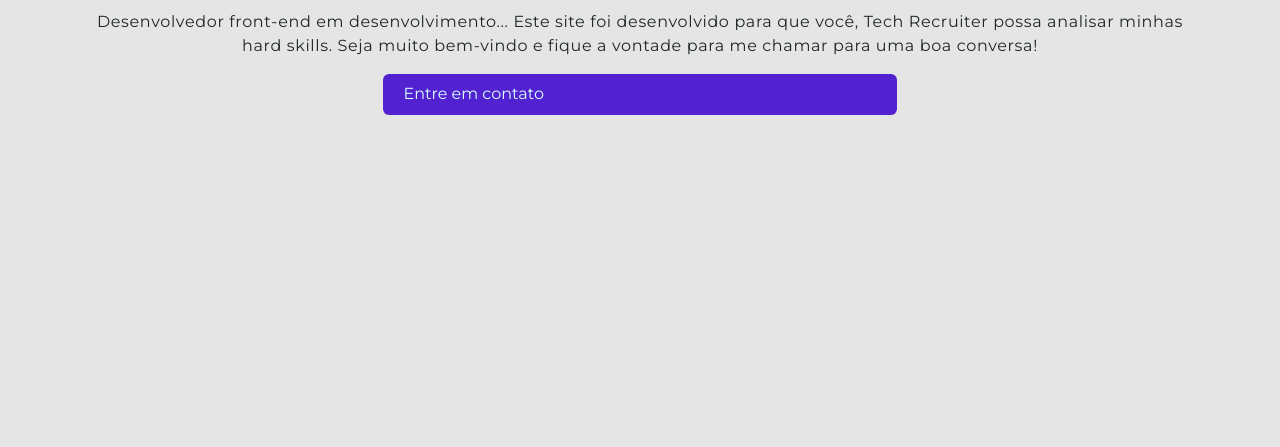
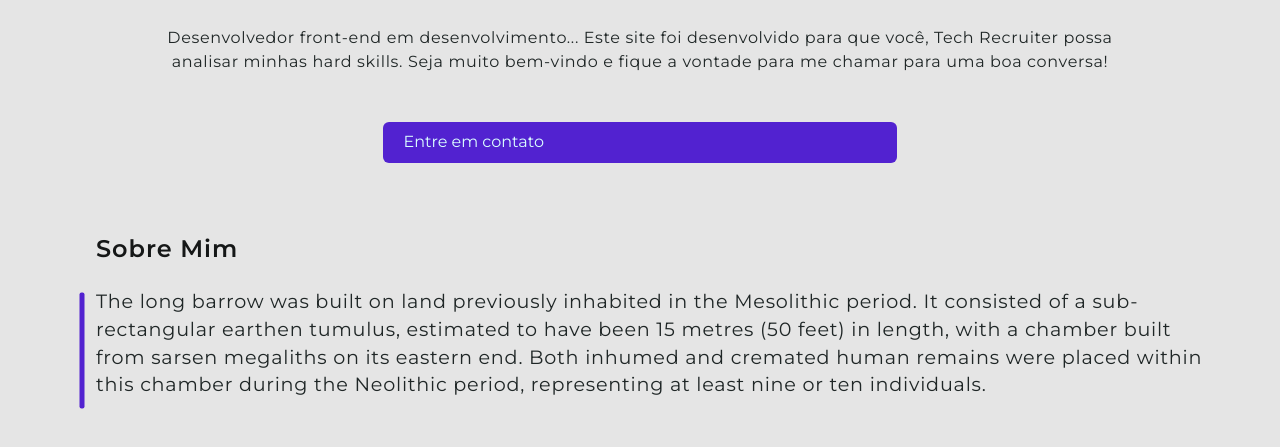
Before and after one commit to pscarano1103/Meu_portifolio, a plain HTML site: page index.html in a window 1280 px wide. Shown: the part 1090-1537 px from the top of the page. Before the commit the page ends 1205 px from the top, so only its background shows below. Drawn offline with Linux system fonts and the light colour scheme.

Commit message:
criando a sessão sobre

```diff
--- a/assets/css/chamada.css
+++ b/assets/css/chamada.css
@@ -1,6 +1,7 @@
 .chamada {
   display: flex;
   flex-direction: column;
+  height: calc(100vh -80px);
 }
 
 .chamda__imagem {
@@ -24,7 +25,7 @@
   font-size: 2.5rem;
   font-weight: 600;
   text-align: center;
-  margin-bottom: 1rem;
+  margin-bottom: 2rem;
 }
 
 .chamada__descricao {
@@ -34,10 +35,13 @@
   line-height: 1.5rem;
   letter-spacing: 0.04rem;
   text-align: center;
-  margin-bottom: 1rem;
+
+  width: 90%;
+  margin: 0 auto;
 }
 
 .chamada__botao {
   width: 42%;
   align-self: center;
+  margin-top: 3rem;
 }
--- /dev/null
+++ b/assets/css/sobre.css
@@ -0,0 +1,38 @@
+.sobre {
+  display: flex;
+  flex-direction: column;
+}
+
+.sobre__titulo {
+  color: var(--title);
+  font-weight: 600;
+  font-size: 1.5rem;
+  line-height: 1.8rem;
+  letter-spacing: 0.04em;
+  margin-bottom: 1.25rem;
+  margin-top: 4.5rem;
+  padding-left: 1.2rem;
+}
+
+.sobre__descricao::before {
+  background-color: var(--roxo);
+  border-radius: 2px;
+  content: "";
+  display: flex;
+  height: 5px;
+  left: -72px;
+  position: relative;
+  top: 65px;
+  transform: rotate(-90deg);
+  width: 116px;
+}
+
+.sobre__descricao {
+  color: var(--text);
+  font-size: 1.2rem;
+  font-weight: 400;
+  line-height: 144%;
+  letter-spacing: 0.04em;
+  padding-left: 1.2rem;
+  margin-bottom: 4.5rem;
+}
--- a/index.html
+++ b/index.html
@@ -16,6 +16,7 @@
     <link rel="stylesheet" href="./assets/css/base.css" />
     <link rel="stylesheet" href="./assets/css/menu.css" />
     <link rel="stylesheet" href="./assets/css/chamada.css" />
+    <link rel="stylesheet" href="./assets/css/sobre.css" />
   </head>
   <body>
     <header class="menu container">
@@ -48,6 +49,18 @@
 
         <buttton class="botao chamada__botao">Entre em contato</buttton>
       </section>
+
+      <section class="sobre container">
+        <h2 class="sobre__titulo">Sobre Mim</h2>
+        <p class="sobre__descricao">
+          The long barrow was built on land previously inhabited in the
+          Mesolithic period. It consisted of a sub-rectangular earthen tumulus,
+          estimated to have been 15 metres (50 feet) in length, with a chamber
+          built from sarsen megaliths on its eastern end. Both inhumed and
+          cremated human remains were placed within this chamber during the
+          Neolithic period, representing at least nine or ten individuals.
+        </p>
+      </section>
     </main>
   </body>
 </html>
```
